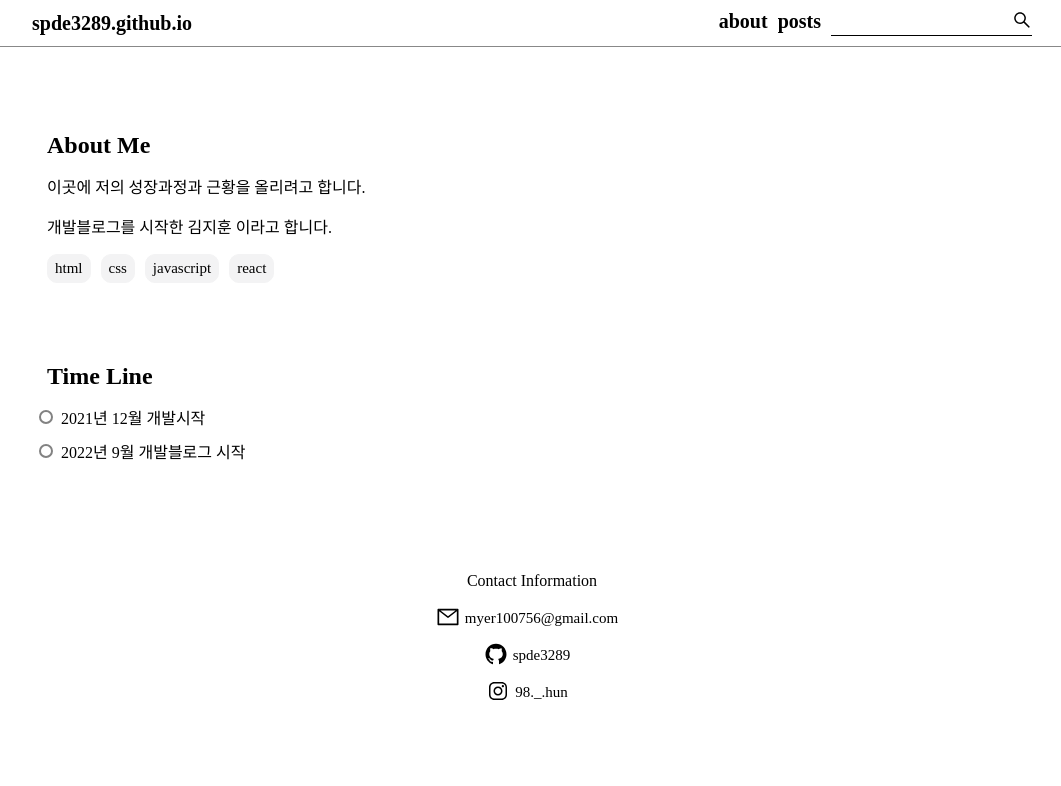
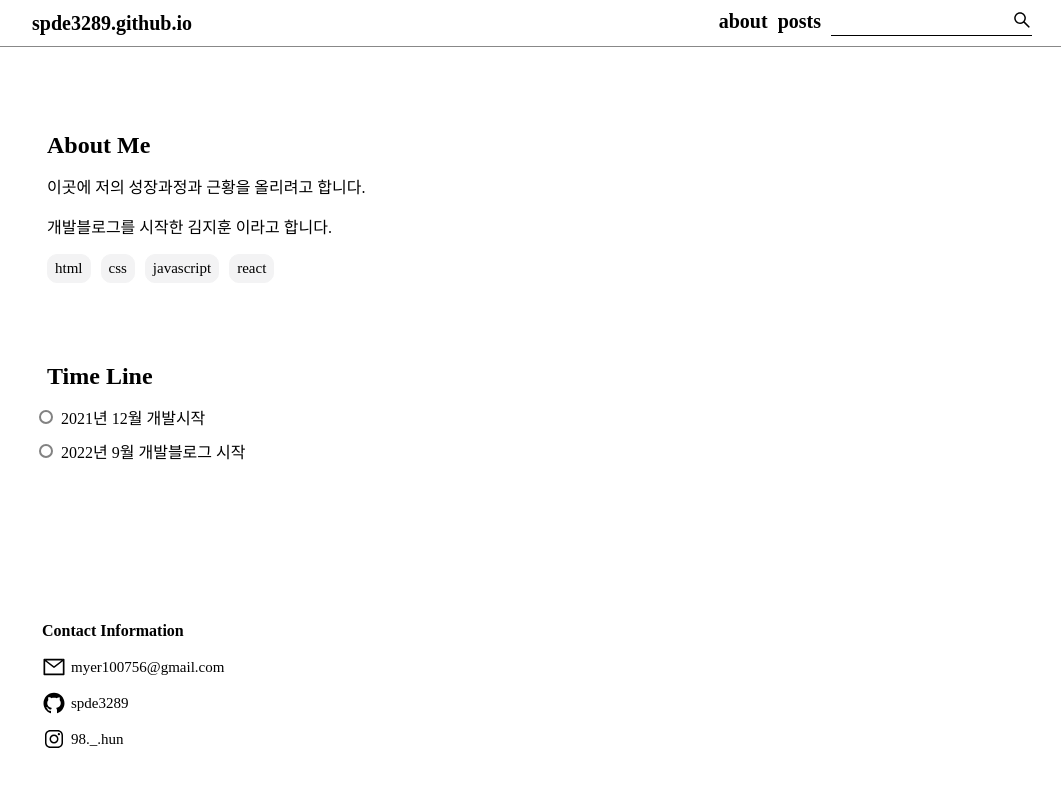
Before and after one commit to spde3289/spde3289.github.io, a React (Create React App) app: page /about in a window 1280 px wide. Shown: the top 786 px of the page, without its empty margins (108-1169 px from the left). Built offline with nearby package versions, Linux system fonts and the light colour scheme.

Commit message:
Update Footer.js

```diff
--- a/src/components/Footer.js
+++ b/src/components/Footer.js
@@ -5,29 +5,32 @@ import { IoLogoInstagram } from 'react-icons/io'
 const Footer = () => {
     return(
         <FooterBar>
-            Contact Information
+            <h2>Contact Information</h2>
             <Footerinfo>
                 <a href='mailto:spde3289@gmail.com'>
-                    <AiOutlineMail style={{marginBottom: -6, marginRight: 5}} size='24'/>myer100756@gmail.com
+                    <AiOutlineMail style={{marginBottom: -7, marginRight: 5}} size='24'/>myer100756@gmail.com
                 </a>
             </Footerinfo>
             <Footerinfo>
                 <a href='https://github.com/spde3289'>
-                    <AiFillGithub style={{marginBottom: -6, marginRight: 5}} size='24'/>spde3289
+                    <AiFillGithub style={{marginBottom: -7, marginRight: 5}} size='24'/>spde3289
                 </a>
             </Footerinfo>
             <Footerinfo>
                 <a href='https://www.instagram.com/98._.hun/'>
-                    <IoLogoInstagram style={{marginBottom: -6, marginRight: 5}} size='24'/>98._.hun
+                    <IoLogoInstagram style={{marginBottom: -7, marginRight: 5}} size='24'/>98._.hun
                 </a>
             </Footerinfo>
         </FooterBar>
     );
 };
 
+
 const FooterBar = styled.footer`
-    padding: 40px 20px ;
-    text-align: center;
+    width: 1000px;
+    margin: 0 auto;
+    margin-top: 50px;
+    padding: 40px 30px 30px 50px ;
 `;
 
 const Footerinfo = styled.p`
```
